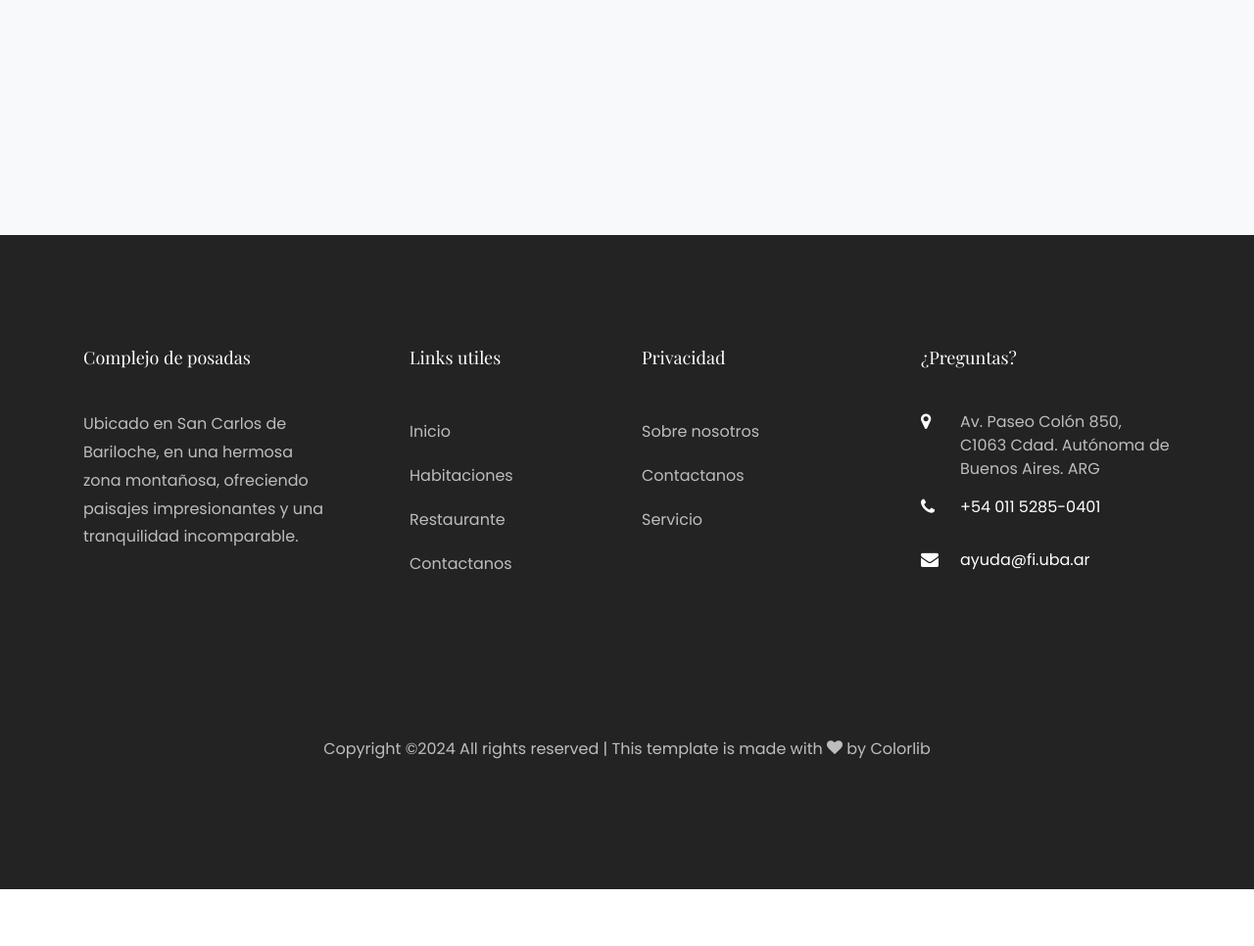
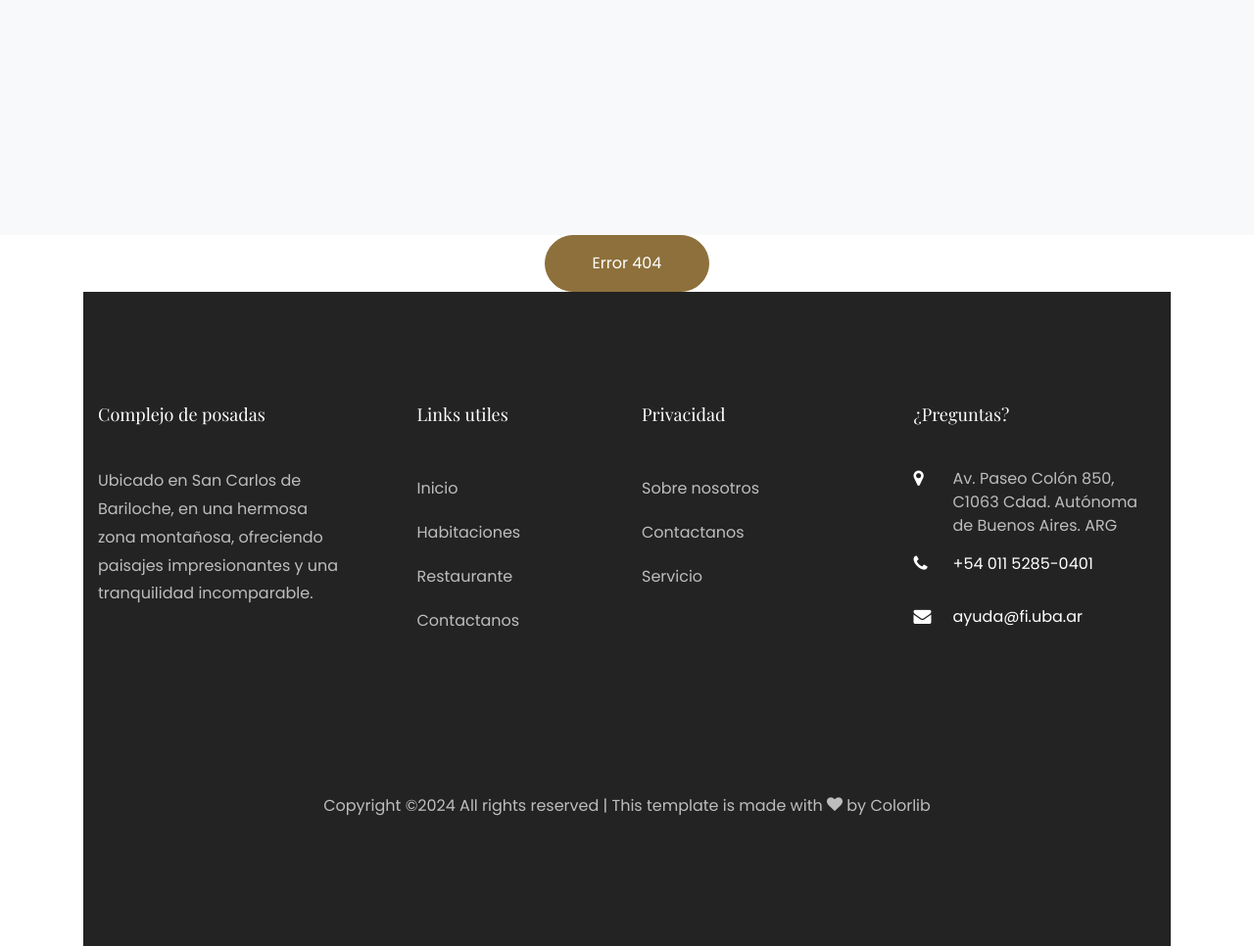
Before and after one commit to facusora01/Guerra_Suave, a Flask app: page / in a window 1280 px wide. Shown: the part 2453-3419 px from the top of the page at 98% size. Before the commit the page ends 3361 px from the top, so only its background shows below. Run offline with Flask 3, Linux system fonts and the light colour scheme; some libraries are stand-ins or nearby versions; some web fonts are replaced.

Commit message:
Error Handler 404 #44

```diff
--- a/Frontend/app.py
+++ b/Frontend/app.py
@@ -80,5 +80,11 @@ def conexion_a_reservas():
     return render_template("cone_a_rese.html", reservas=reservas, cantidad=cantidad)
     #return jsonify(data)
 
+#error handler 404
+@app.errorhandler(404)
+# usar html Error_404.html
+def error(e):
+    return render_template('Error_404.html'), 404
+
 if __name__ == '__main__':
     app.run(port=5000, debug=True)
--- a/Frontend/templates/index.html
+++ b/Frontend/templates/index.html
@@ -302,4 +302,12 @@
 	</div>
 </section>
 
+<!-- boton que direccione a error 404-->
+<div class="container">
+	<div class="row">
+		<div class="col-md-12 text-center">
+			<a href="url('error.html')" class="btn btn-primary py-3 px-5">Error 404</a>
+		</div>
+	</div>
+
 {% endblock %}
```
Also changed, not shown: Frontend/templates/Error_404.html (added, +38 -0 lines), 2 other files.
